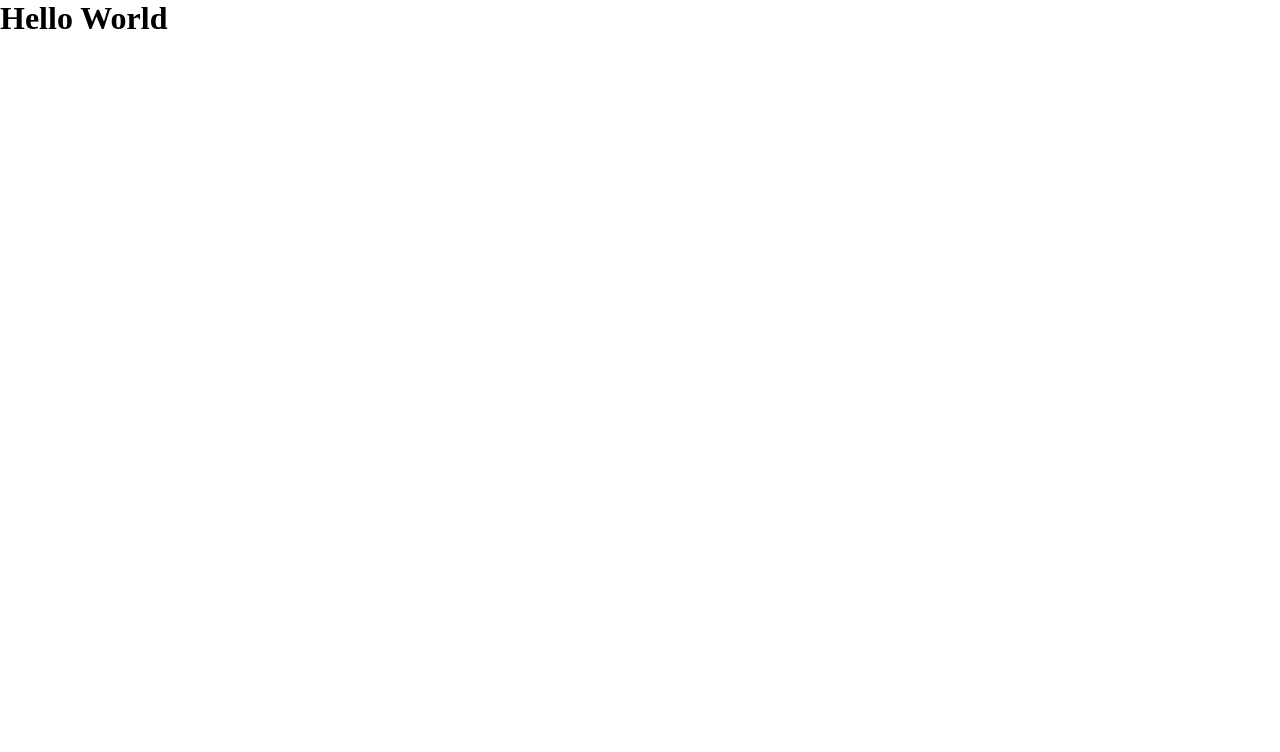
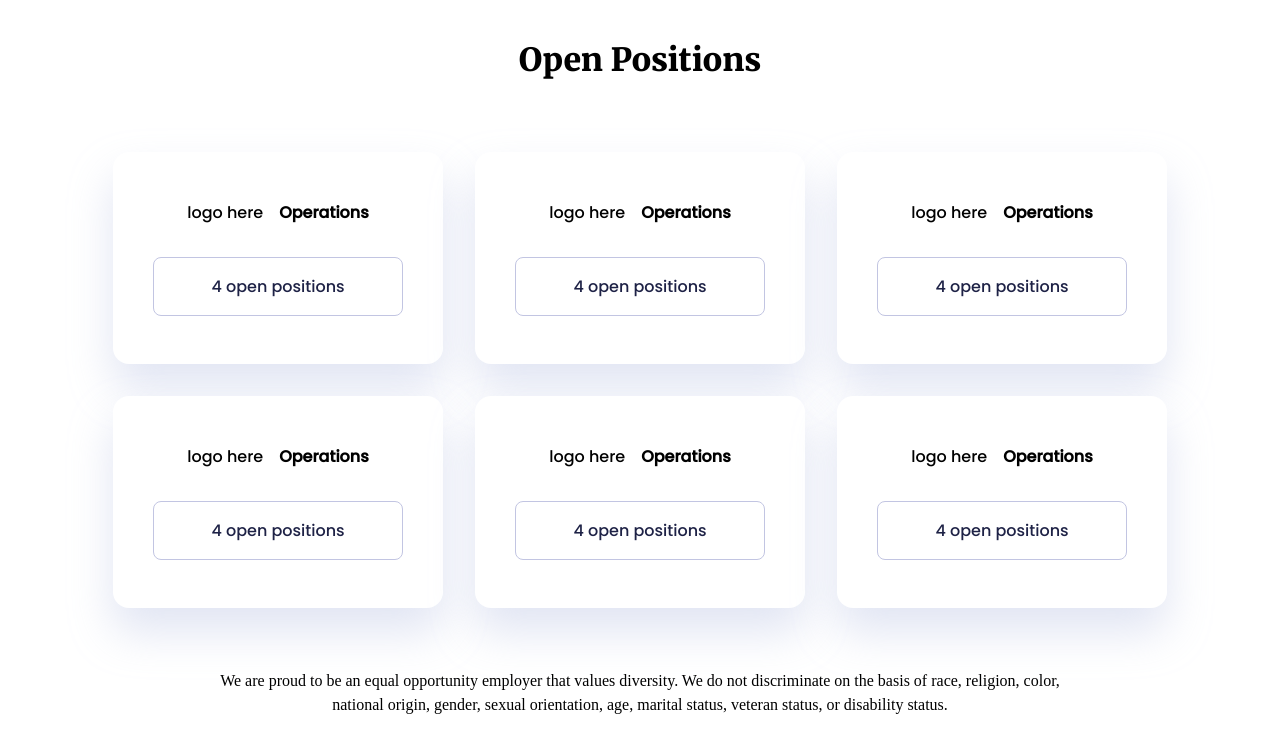
Before and after one commit to rdcgomez/ui-collection, a website: page index.html in a window 1280 px wide. Drawn offline with Linux system fonts and the light colour scheme.

Commit message:
FEAT: Done with UI for 1-16-22 / responsive

```diff
--- a/index.html
+++ b/index.html
@@ -6,11 +6,80 @@
   <meta name="viewport" content="width=
   , initial-scale=1.0">
   <title>UI Collection</title>
+  <link rel="preconnect" href="https://fonts.googleapis.com">
+  <link rel="preconnect" href="https://fonts.gstatic.com" crossorigin>
+  <link href="https://fonts.googleapis.com/css2?family=Merriweather:wght@900&display=swap" rel="stylesheet">
+  <link href="https://fonts.googleapis.com/css2?family=Poppins:wght@500&display=swap" rel="stylesheet">
   <link rel="stylesheet" href="/src/css/style.css">
 </head>
 <body>
   <main>
-    <h1>Hello World</h1>
+    <div class="ui-1-16-22">
+      <header class="c-header u-ta-c">
+        <h1 class="c-header__title">Open Positions</h1>
+      </header>
+      <div class="c-card-grid">
+
+        <div class="c-card-grid__job u-df-fd-c">
+          <div class="c-card-grid__top u-df u-jc-c">
+            <p>logo here</p>
+            <h4 class="c-card-grid__job-department">Operations</h4>
+          </div>
+          <div class="cta u-ta-c">
+            <a href="#" class="button">4 open positions</a>
+          </div>
+        </div>
+        <div class="c-card-grid__job u-df-fd-c">
+          <div class="c-card-grid__top u-df u-jc-c">
+            <p>logo here</p>
+            <h4 class="c-card-grid__job-department">Operations</h4>
+          </div>
+          <div class="cta u-ta-c">
+            <a href="#" class="button">4 open positions</a>
+          </div>
+        </div>
+        <div class="c-card-grid__job u-df-fd-c">
+          <div class="c-card-grid__top u-df u-jc-c">
+            <p>logo here</p>
+            <h4 class="c-card-grid__job-department">Operations</h4>
+          </div>
+          <div class="cta u-ta-c">
+            <a href="#" class="button">4 open positions</a>
+          </div>
+        </div>
+        <div class="c-card-grid__job u-df-fd-c">
+          <div class="c-card-grid__top u-df u-jc-c">
+            <p>logo here</p>
+            <h4 class="c-card-grid__job-department">Operations</h4>
+          </div>
+          <div class="cta u-ta-c">
+            <a href="#" class="button">4 open positions</a>
+          </div>
+        </div>
+        <div class="c-card-grid__job u-df-fd-c">
+          <div class="c-card-grid__top u-df u-jc-c">
+            <p>logo here</p>
+            <h4 class="c-card-grid__job-department">Operations</h4>
+          </div>
+          <div class="cta u-ta-c">
+            <a href="#" class="button">4 open positions</a>
+          </div>
+        </div>
+        <div class="c-card-grid__job u-df-fd-c">
+          <div class="c-card-grid__top u-df u-jc-c">
+            <p>logo here</p>
+            <h4 class="c-card-grid__job-department">Operations</h4>
+          </div>
+          <div class="cta u-ta-c">
+            <a href="#" class="button">4 open positions</a>
+          </div>
+        </div>
+
+      </div>
+      <div class="c-wysiwyg u-ta-c">
+        <p>We are proud to be an equal opportunity employer that values diversity. We do not discriminate on the basis of race, religion, color, national origin, gender, sexual orientation, age, marital status, veteran status, or disability status.</p>
+      </div>
+    </div>
   </main>
 </body>
 </html>
--- a/src/css/style.css
+++ b/src/css/style.css
@@ -1,3 +1,116 @@
+:root {
+  --fff: #fff;
+  --1e2: #1E2246;
+  --c2c: #C2C5E2;
+}
 *, html {
   margin: 0;
+  box-sizing: border-box;
 }
+main {
+  padding-top: 40px;
+  padding-bottom: 40px;
+}
+main > div {
+  padding: 0 24px;
+  max-width: 1440px;
+  margin: 0 auto;
+}
+a {
+  display: block;
+  text-decoration: none;
+  color: var(--1e2);
+}
+.button {
+  transition: all 0.3s;
+}
+.ui-1-16-22 .c-header__title {
+  font-family: 'Merriweather', serif;
+  font-size: 28px;
+  line-height: 40px;
+  margin: 0 0 36px;
+}
+.ui-1-16-22 .c-card-grid {
+  font-family: 'Poppins', sans-serif;
+  max-width: 1054px;
+  margin: 0 auto 40px;
+  display: grid;
+  gap: 20px;
+  grid-template-columns: repeat(auto-fit, minmax(260px, 1fr));
+}
+.ui-1-16-22 .c-card-grid__job {
+  padding: 24px 20px;
+  background: var(--fff);
+  box-shadow: 0px 24px 44px rgba(180, 191, 225, 0.4);
+  border-radius: 16px;
+}
+.ui-1-16-22 .c-card-grid__top {
+  margin: 0 0 24px;
+}
+.ui-1-16-22 .c-card-grid__job-department {
+  padding: 0 0 0 16px;
+}
+.ui-1-16-22 .cta .button {
+  background: var(--fff);
+  border: 1px solid var(--c2c);
+  border-radius: 8px;
+  padding: 16px 25px;
+}
+.ui-1-16-22 .cta .button:hover {
+  background: var(--1e2);
+  color: var(--fff)
+}
+.ui-1-16-22 .c-wysiwyg {
+  max-width: 845px;
+  margin: 0 auto;
+  font-size: 16px;
+  line-height: 24px;
+}
+/* Utilities */
+.u-ta-c {
+  text-align: center;
+}
+.u-ta-l {
+  text-align: left;
+}
+.u-ta-r {
+  text-align: right;
+}
+.u-df {
+  display: flex;
+}
+.u-fd-c {
+  display: flex;
+  flex-direction: column;
+}
+.u-jc-c {
+  justify-content: center;
+}
+.u-jc-se {
+  justify-content: space-evenly;
+}
+
+/* Media Queries */
+@media only screen and (min-width: 768px) {
+  main > div {
+    padding: 0 80px;
+  }
+  .ui-1-16-22 .c-card-grid {
+    margin: 0 auto 61px;
+    gap: 32px;
+    grid-template-columns: repeat(auto-fit, minmax(330px, 1fr));
+  }
+  .ui-1-16-22 .c-header .c-header__title {
+    font-size: 32px;
+    margin: 0 0 72px;
+  }
+  .ui-1-16-22 .c-card-grid__job {
+    padding: 48px 40px;
+  }
+  .ui-1-16-22 .c-card-grid__top {
+    margin: 0 0 32px;
+  }
+  .ui-1-16-22 .cta .button {
+    padding: 16px 50px;
+  }
+}
```
